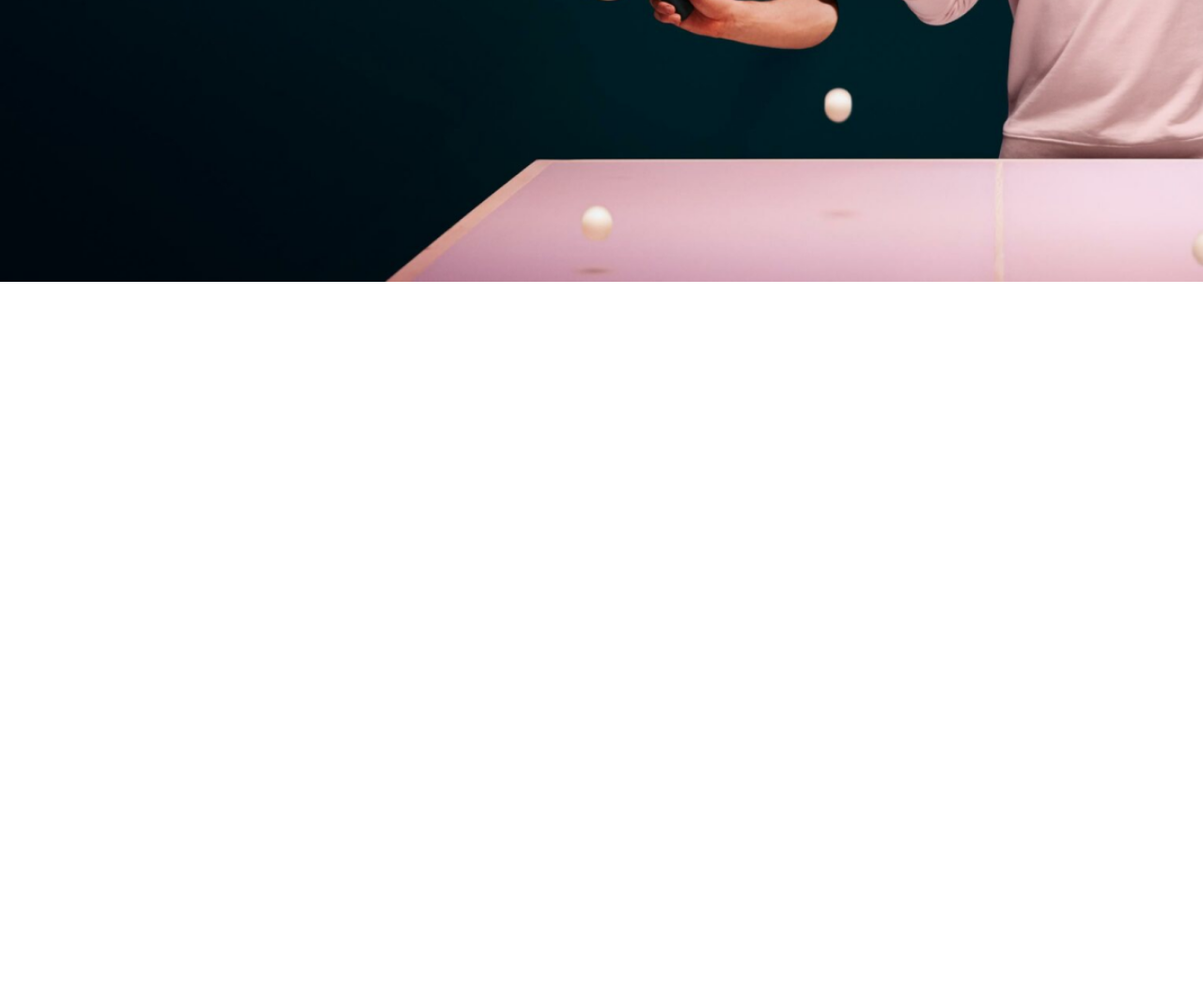
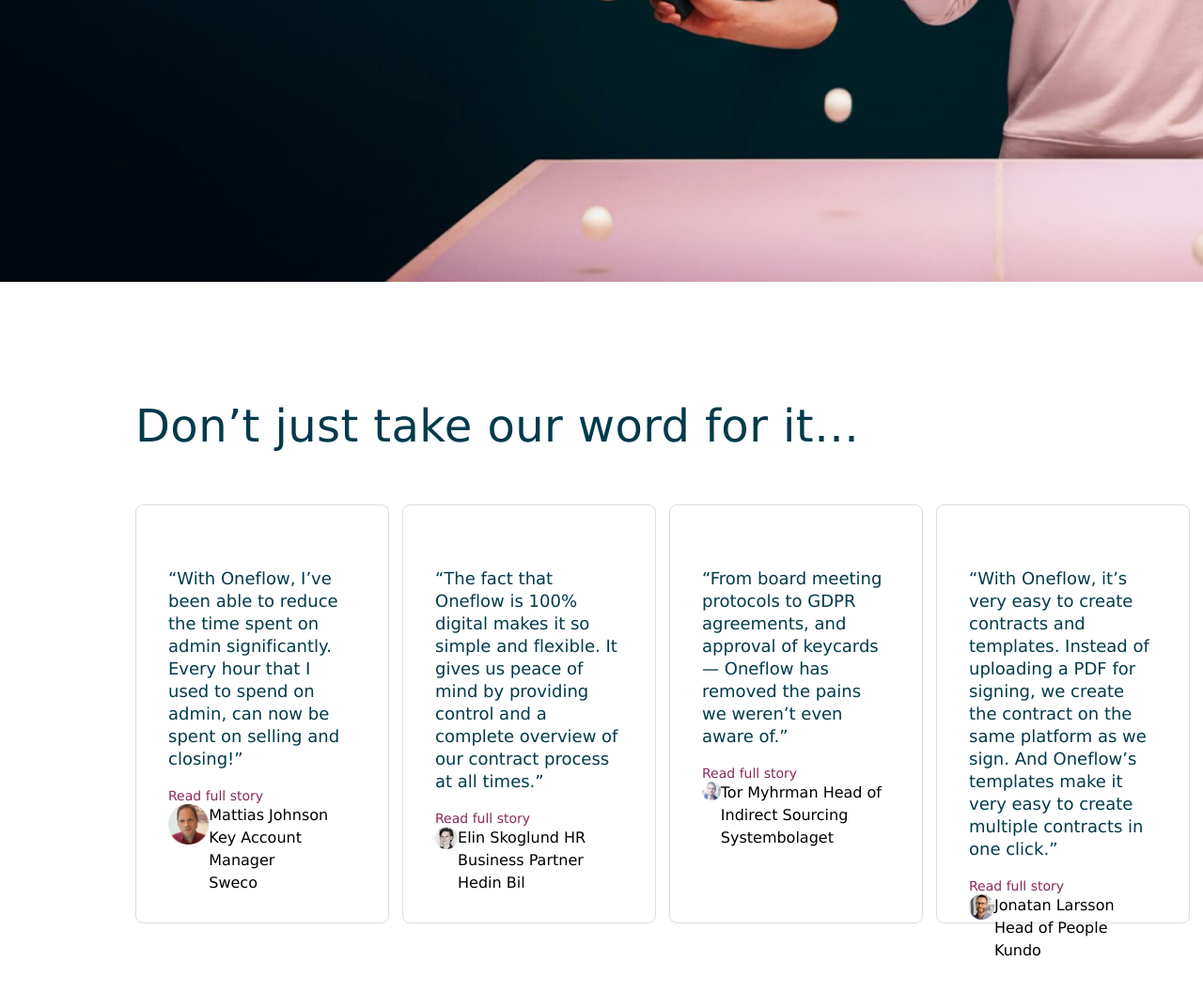
Before and after one commit to Ermak519/oneflow-demo, a website: page index.html in a window 1280 px wide. Shown: the part 7156-8212 px from the top of the page at 94% size. Before the commit the page ends 7456 px from the top, so only its background shows below. Drawn offline with Linux system fonts and the light colour scheme.

Commit message:
start cards section

```diff
--- a/index.html
+++ b/index.html
@@ -178,6 +178,77 @@
             </div>
         </div>
     </section>
+    <section class="wrapper-cards">
+        <h3>Don’t just take our word for it…</h3>
+        <div class="card-list">
+            <div class="card-item">
+                <div class="card-descr">
+                    <article class="card-artical">
+                        <p class="article">“With Oneflow, I’ve been able to reduce the time spent on admin significantly. Every hour that I used to spend on admin, can now be spent on selling and closing!”</p>
+                        <p class="author"><a href="#">Read full story</a></p>
+                    </article>
+                    <div class="user">
+                        <div class="user-photo">
+                            <img src="src/img/users/user1.png" alt="user1">
+                        </div>
+                        <div class="user-descr">
+                            <div class="user-name">Mattias Johnson</div>
+                            <div class="user-work">Key Account Manager</div>
+                            <div class="user-comp">Sweco</div>
+                        </div>
+                    </div>
+                </div>
+            </div>
+            <div class="card-item">
+                <div class="card-descr">
+                    <article class="card-artical">
+                        <p class="article">“The fact that Oneflow is 100% digital makes it so simple and flexible. It gives us peace of mind by providing control and a complete overview of our contract process at all times.”</p>
+                        <p class="author"><a href="#">Read full story</a></p>
+                    </article>
+                    <div class="user">
+                        <div class="user-photo"><img src="src/img/users/user2.png" alt="user2"></div>
+                        <div class="user-descr">
+                            <span class="user-name">Elin Skoglund</span>
+                            <span class="user-work">HR Business Partner</span>
+                            <span class="user-comp">Hedin Bil</span>
+                        </div>
+                    </div>
+                </div>
+            </div>
+            <div class="card-item">
+                <div class="card-descr">
+                    <article class="card-artical">
+                        <p class="article">“From board meeting protocols to GDPR agreements, and approval of keycards — Oneflow has removed the pains we weren’t even aware of.”</p>
+                        <p class="author"><a href="#">Read full story</a></p>
+                    </article>
+                    <div class="user">
+                        <div class="user-photo"><img src="src/img/users/user3.png" alt="user3"></div>
+                        <div class="user-descr">
+                            <span class="user-name">Tor Myhrman</span>
+                            <span class="user-work">Head of Indirect Sourcing</span>
+                            <span class="user-comp">Systembolaget</span>
+                        </div>
+                    </div>
+                </div>
+            </div>
+            <div class="card-item">
+                <div class="card-descr">
+                    <article class="card-artical">
+                        <p class="article">“With Oneflow, it’s very easy to create contracts and templates. Instead of uploading a PDF for signing, we create the contract on the same platform as we sign. And Oneflow’s templates make it very easy to create multiple contracts in one click.”</p>
+                        <p class="author"><a href="#">Read full story</a></p>
+                    </article>
+                    <div class="user">
+                        <div class="user-photo"><img src="src/img/users/user4.png" alt="user4"></div>
+                        <div class="user-descr">
+                            <span class="user-name">Jonatan Larsson</span>
+                            <span class="user-work">Head of People</span>
+                            <span class="user-comp">Kundo</span>
+                        </div>
+                    </div>
+                </div>
+            </div>
+        </div>
+    </section>
     <script src="script.js"></script>
 </body>
 </html>
--- a/style.css
+++ b/style.css
@@ -494,3 +494,69 @@
   border-radius: 4px;
   padding: 11px 17px 11px 17px;
 }
+.wrapper-cards h3 {
+  padding-top: 126px;
+  padding-left: 144px;
+  font-family: sans-serif Roboto;
+  font-style: normal;
+  font-weight: normal;
+  font-size: 48px;
+  line-height: 54px;
+  letter-spacing: 0.4px;
+  color: #013A4C;
+}
+
+.wrapper-cards .card-list {
+  display: flex;
+  margin-left: 144px;
+  margin-top: 57px;
+  margin-bottom: 300px;
+}
+
+.wrapper-cards .card-list .card-item {
+  border: 1px solid #D6DFE2;
+  border-radius: 8px;
+  margin-right: 14px;
+  display: block;
+  width: 375px;
+  height: 446px;
+}
+
+.wrapper-cards .card-list .card-item .card-descr {
+  display: flex;
+  flex-direction: column;
+  padding-top: 66px;
+  padding-right: 34px;
+  padding-left: 34px;
+}
+
+.wrapper-cards .card-list .card-item .card-descr .article{
+  margin-bottom: 18px;
+  font-family: sans-serif Work Sans;
+  font-style: normal;
+  font-weight: normal;
+  font-size: 18px;
+  line-height: 24px;
+  color: #013A4C;
+}
+
+.wrapper-cards .card-list .card-item .card-descr .author {
+  font-family: sans-serif Work Sans;
+  font-style: normal;
+  font-weight: normal;
+  font-size: 14px;
+  line-height: 18px;
+  color: #89285B;
+}
+.wrapper-cards .card-list .card-item .card-descr .author a {
+  text-decoration: none;
+  color: #89285B;
+}
+
+.wrapper-cards .card-list .card-item .card-descr .user {
+  display: flex;
+}
+
+.wrapper-cards .card-list .card-item .card-descr .user .user-photo {
+
+}
```
